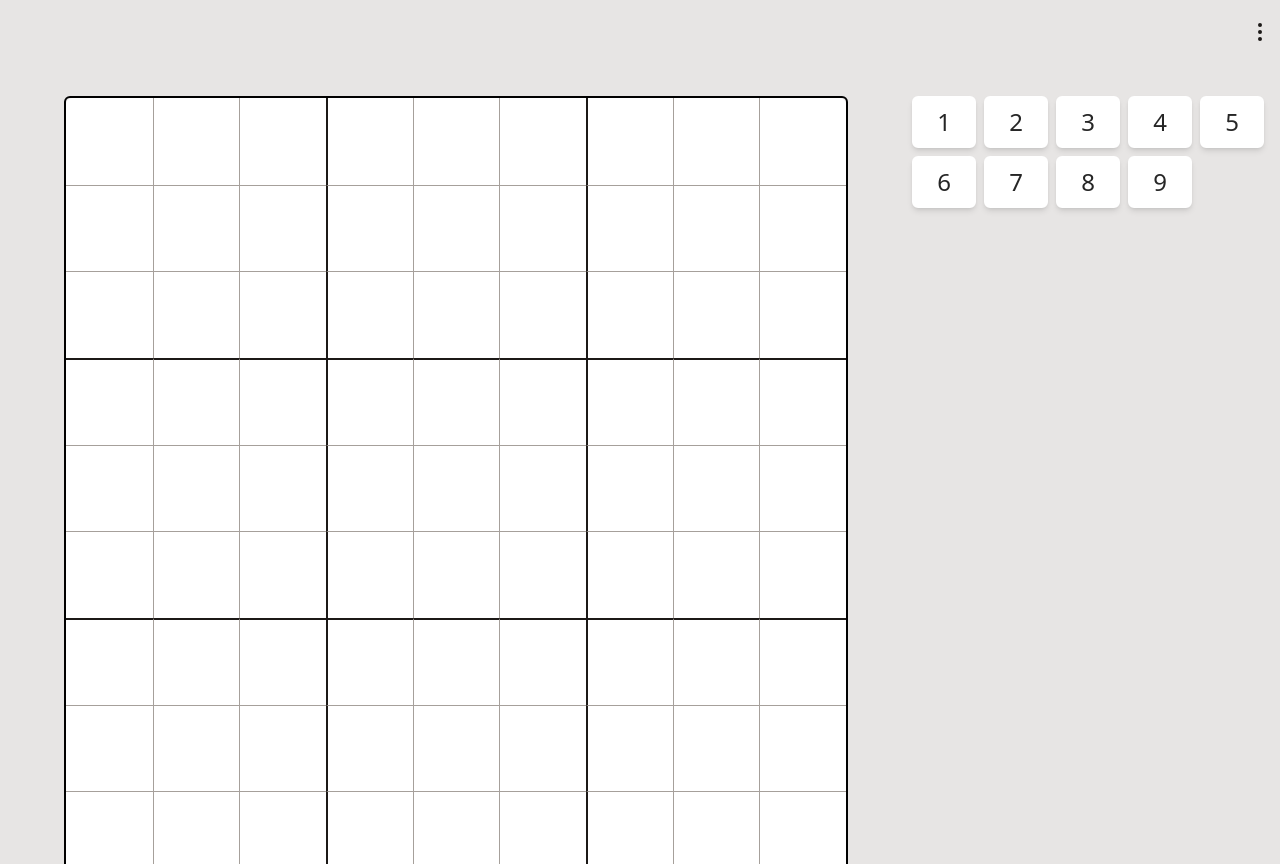
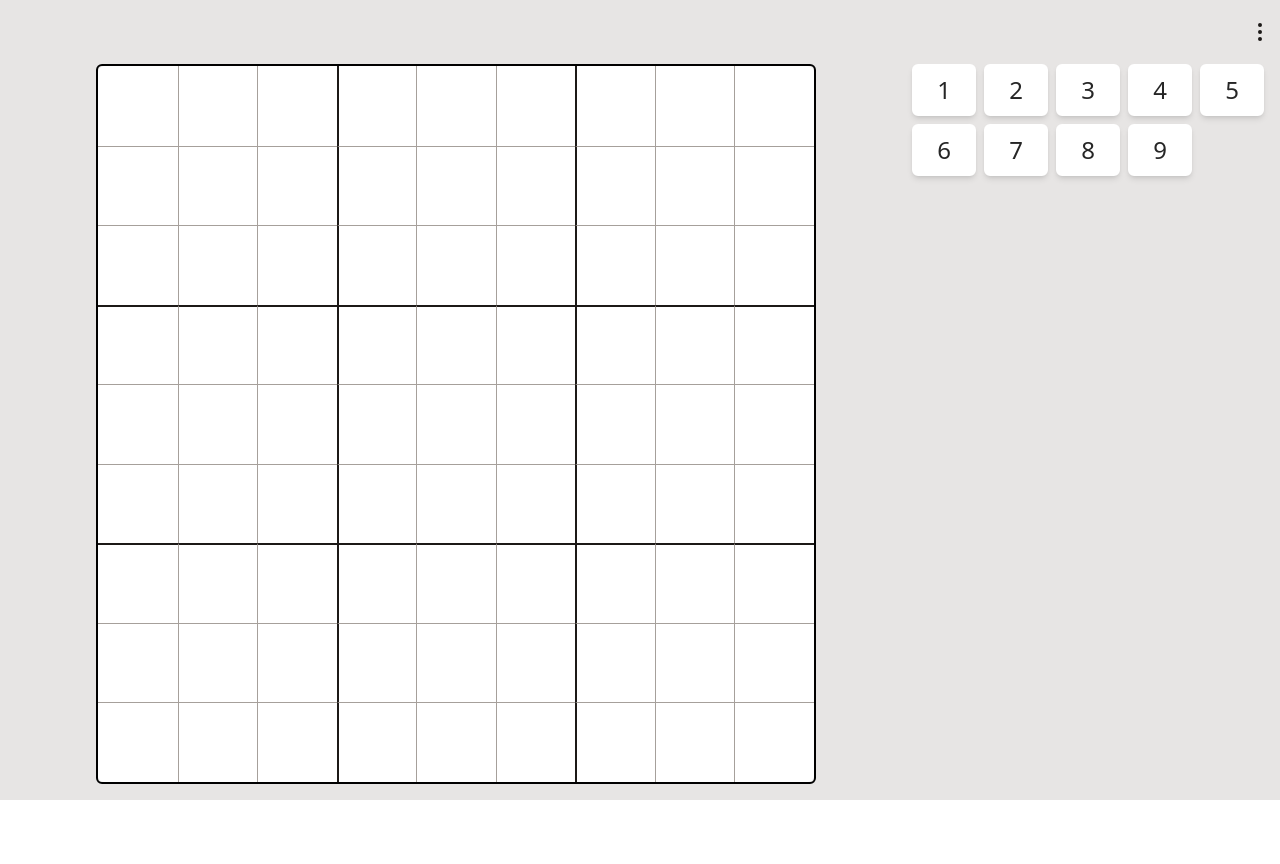
Before and after one commit to airburst/sudoku-solver, a React (Vite) app: page / in a window 1280 px wide. After the commit the page ends 800 px from the top, so only its background shows below. Built offline with nearby package versions, Linux system fonts and the light colour scheme.

Commit message:
styles: grid layout

```diff
--- a/src/components/Header.tsx
+++ b/src/components/Header.tsx
@@ -78,7 +78,7 @@ export default function Header() {
     <header className="h-16 grid grid-cols-3 items-center bg-stone-200 text-stone-900">
       {locked && (
         <div className="flex items-center justify-center text-2xl col-start-2">
-          <span className="w-16">{timeString}</span>
+          <span className="w-24">{timeString}</span>
           <PauseButton onClick={() => dispatch(pause())} />
         </div>
       )}
--- a/src/features/puzzle/Cell.tsx
+++ b/src/features/puzzle/Cell.tsx
@@ -1,8 +1,8 @@
-import { cn } from "@/lib/cn";
-import { useAppDispatch, useAppSelector } from "@/hooks/redux";
 import { selectCell, setDragging } from "./puzzleSlice";
 import type { Cell as CellType } from "@/types/puzzle";
 import type { KeyboardEvent } from "react";
+import { useAppDispatch, useAppSelector } from "@/hooks/redux";
+import { cn } from "@/lib/cn";
 
 interface CellProps {
   data: CellType;
@@ -67,7 +67,7 @@ const Cell = ({ data, row = 0, col = 0, onKeyDown, onKeyUp }: CellProps) => {
     <div
       className={cn(
         "relative flex flex-wrap items-center justify-center",
-        "text-[clamp(1.6rem,6vw,6rem)] outline-none box-border",
+        "text-[clamp(1rem,7cqw,4rem)] lg:text-[clamp(1.6rem,8cqw,6rem)] outline-none box-border",
         "aspect-square",
         borderTopClass,
         borderLeftClass,
@@ -83,12 +83,12 @@ const Cell = ({ data, row = 0, col = 0, onKeyDown, onKeyUp }: CellProps) => {
       onKeyUp={onKeyUp}
     >
       {/* Notes grid */}
-      {data.notes && data.notes.length > 0 && !data.val && !data.fixedVal && (
+      {data.notes.length > 0 && !data.val && !data.fixedVal && (
         <div className="grid grid-cols-3 grid-rows-3 absolute inset-0">
           {[1, 2, 3, 4, 5, 6, 7, 8, 9].map((n) => (
             <div
               key={n}
-              className="flex items-center justify-center text-[clamp(0.5rem,2.5vw,1.5rem)] text-stone-900 leading-none"
+              className="flex items-center justify-center text-[clamp(0.4rem,2cqw,1rem)] text-stone-900 leading-none"
             >
               {data.notes.includes(n) ? n : ""}
             </div>
--- a/src/features/puzzle/PuzzleBoard.tsx
+++ b/src/features/puzzle/PuzzleBoard.tsx
@@ -1,14 +1,14 @@
 import { useEffect } from "react";
 import Cell from "./Cell";
-import { useAppDispatch, useAppSelector } from "@/hooks/redux";
 import {
+  changeMode,
+  clearSelectedCells,
+  move,
+  setSelectedCellsNotes,
   setSelectedCellsValue,
-  clearSelectedCells,
-  setSelectedCellsNotes,
-  move,
-  changeMode,
 } from "./puzzleSlice";
 import type { Direction } from "@/types/puzzle";
+import { useAppDispatch, useAppSelector } from "@/hooks/redux";
 
 const PuzzleBoard = () => {
   const boardData = useAppSelector((state) => state.puzzle.board);
@@ -19,7 +19,7 @@ const PuzzleBoard = () => {
   // This enables onPointerEnter to work on mobile
   useEffect(() => {
     const handler = (event: PointerEvent) => {
-      (event.target as Element)?.releasePointerCapture?.(event.pointerId);
+      (event.target as Element).releasePointerCapture(event.pointerId);
     };
     document.body.addEventListener("gotpointercapture", handler);
     return () =>
@@ -65,11 +65,12 @@ const PuzzleBoard = () => {
     }
   };
 
+  // Note: calc(100vh-64px-1rem) accounts for header and 1rem bottom margin
   return (
     <div
-      className="grid grid-rows-[repeat(9,1fr)] grid-cols-[repeat(9,1fr)]
-                 aspect-square w-full
-                 lg:w-[min(100cqw,100cqh-1rem)] lg:max-h-[calc(100cqh-1rem)]
+      className="grid grid-rows-9 grid-cols-9
+                 size-[min(100cqw,100cqh)]
+                 lg:size-[min(100cqw,100cqh,calc(100vh-64px-1rem))]
                  touch-none border-2 rounded-md"
     >
       {boardData.map((rowData, rowIndex) =>
--- a/src/routes/index.tsx
+++ b/src/routes/index.tsx
@@ -17,18 +17,20 @@ function App() {
   const resumePuzzle = () => dispatch(resume());
 
   return (
-    <div className="flex flex-col h-full overflow-hidden bg-stone-200">
+    <div className="flex flex-col h-[calc(100vh-64px)] overflow-hidden bg-stone-200 px-2 lg:px-8">
       <div
-        className="grid h-full p-2 gap-2
-                   grid-rows-[min(calc(100vw-1rem),calc(100%-1rem))_1fr] grid-cols-1 justify-items-center
-                   lg:p-8 lg:gap-8 lg:grid-rows-1 lg:grid-cols-[3fr_minmax(21rem,1fr)] m-auto"
+        className="grid h-full gap-2
+                   grid-rows-[auto_1fr] grid-cols-1 justify-items-center
+                   lg:gap-8 lg:grid-rows-1 lg:grid-cols-[3fr_minmax(21rem,1fr)] mx-auto my-0"
       >
-        <div className="@container h-full w-full flex items-start justify-center">
+        <div className="@container w-full max-h-[min(100vw,calc(100vh-64px-9rem))] flex items-start justify-center">
           <PuzzleBoard />
         </div>
         <Controls />
       </div>
+
       {paused && <PauseScreen resumePuzzle={resumePuzzle} />}
+
       <ImportModal />
     </div>
   );
--- a/src/styles.css
+++ b/src/styles.css
@@ -22,7 +22,7 @@
 }
 
 body {
-  @apply m-0 font-sans;
+  @apply m-0 p-0 font-sans;
   -webkit-font-smoothing: antialiased;
   -moz-osx-font-smoothing: grayscale;
 }
```
